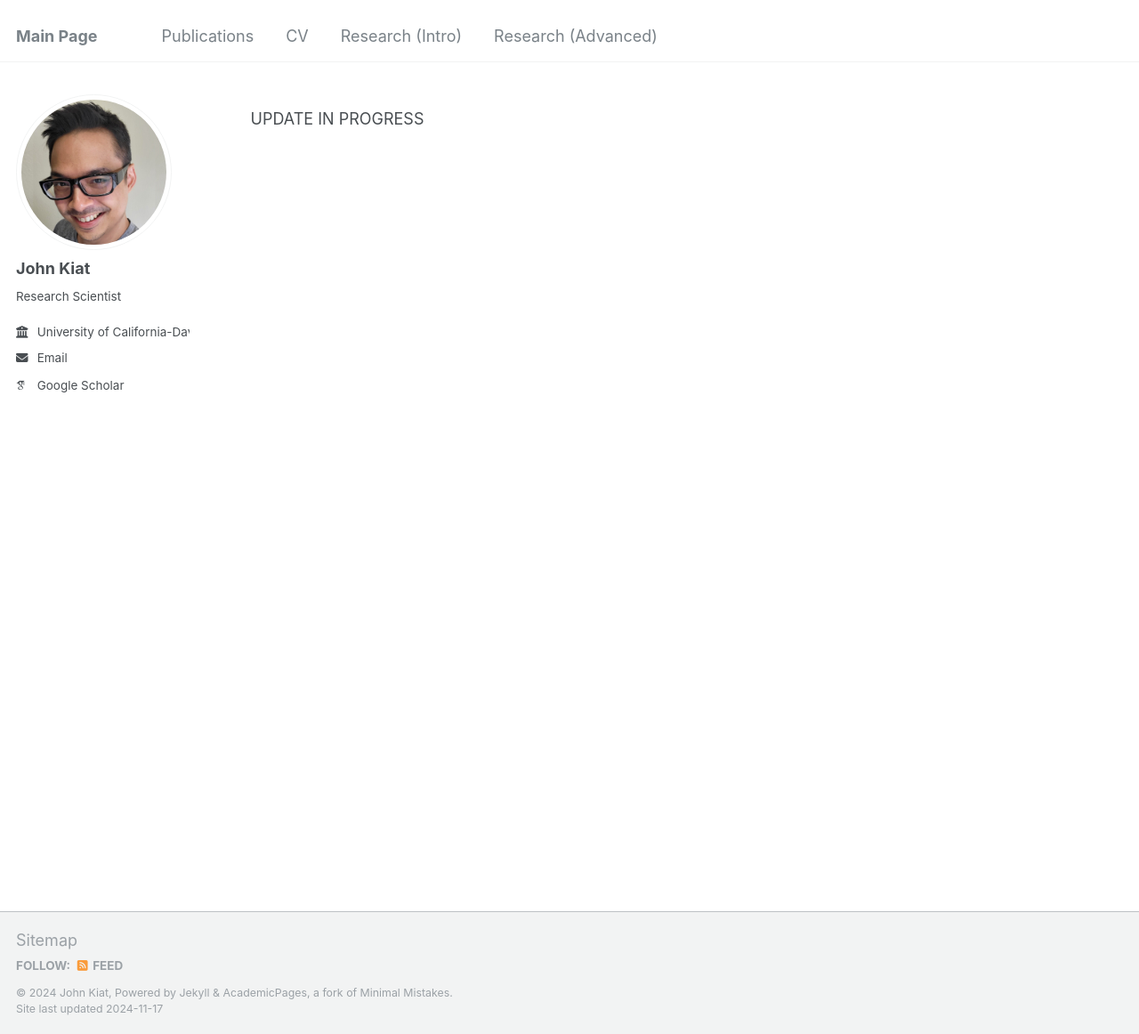
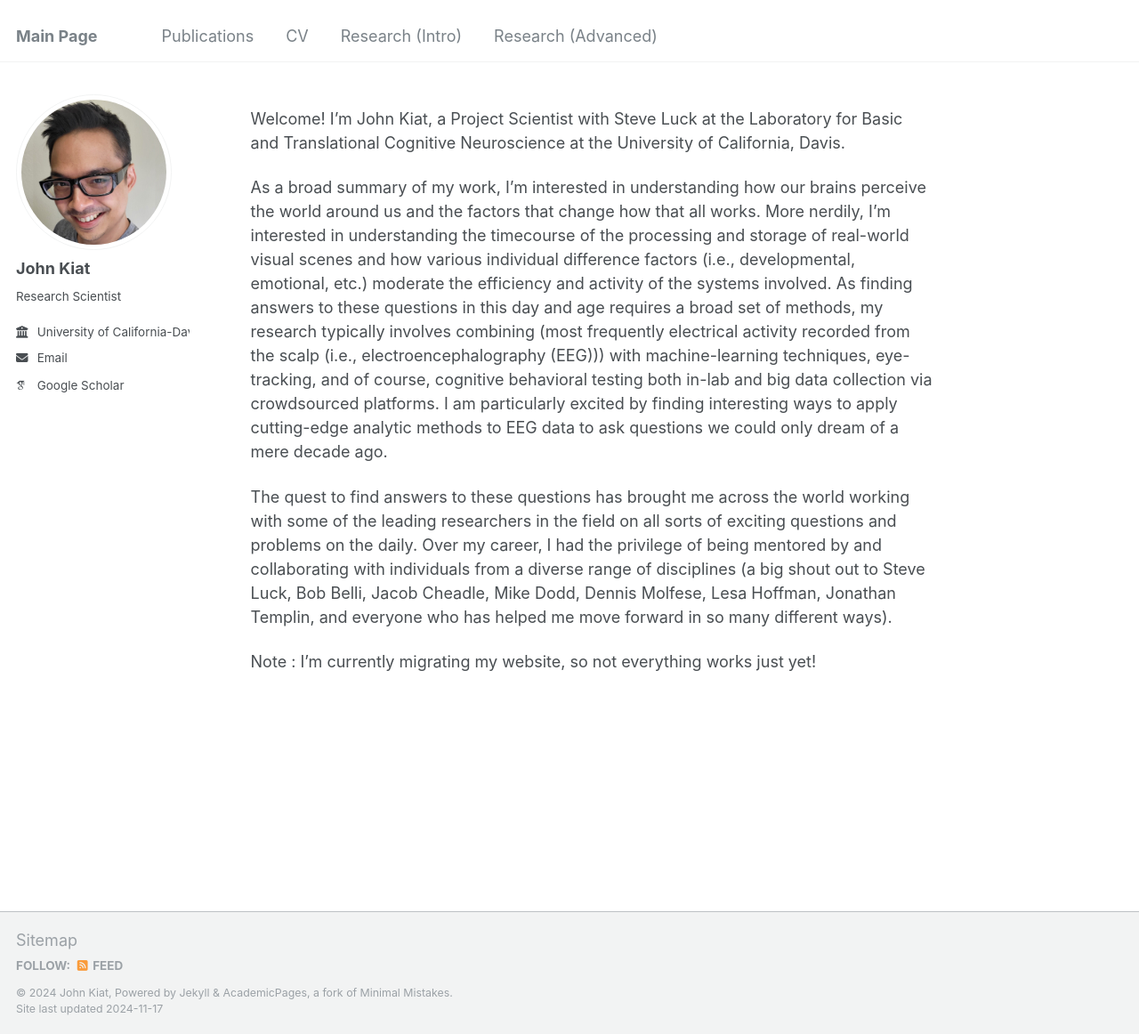
Before and after one commit to Johnkiat/johnkiat.github.io, a Jekyll site: the page built from _pages/about.md, in a window 1280 px wide and 1162 px high. Shown: the whole window at 89% size. Built offline with Jekyll 4.4.1, drawn with Linux system fonts in a browser that asks for light colours; some web fonts are replaced.

Commit message:
Update about.md

```diff
--- a/_pages/about.md
+++ b/_pages/about.md
@@ -7,4 +7,10 @@ redirect_from:
   - /about.html
 ---
 
-UPDATE IN PROGRESS
+Welcome! I'm John Kiat, a Project Scientist with Steve Luck at the Laboratory for Basic and Translational Cognitive Neuroscience at the University of California, Davis.
+
+As a broad summary of my work, I'm interested in understanding how our brains perceive the world around us and the factors that change how that all works. More nerdily, I'm interested in understanding the timecourse of the processing and storage of real-world visual scenes and how various individual difference factors (i.e., developmental, emotional, etc.) moderate the efficiency and activity of the systems involved. As finding answers to these questions in this day and age requires a broad set of methods, my research typically involves combining (most frequently electrical activity recorded from the scalp (i.e., electroencephalography (EEG))) with machine-learning techniques, eye-tracking, and of course, cognitive behavioral testing both in-lab and big data collection via crowdsourced platforms. I am particularly excited by finding interesting ways to apply cutting-edge analytic methods to EEG data to ask questions we could only dream of a mere decade ago.
+
+The quest to find answers to these questions has brought me across the world working with some of the leading researchers in the field on all sorts of exciting questions and problems on the daily. Over my career, I had the privilege of being mentored by and collaborating with individuals from a diverse range of disciplines (a big shout out to Steve Luck, Bob Belli, Jacob Cheadle, Mike Dodd, Dennis Molfese, Lesa Hoffman, Jonathan Templin, and everyone who has helped me move forward in so many different ways).
+
+Note : I'm currently migrating my website, so not everything works just yet!
```
